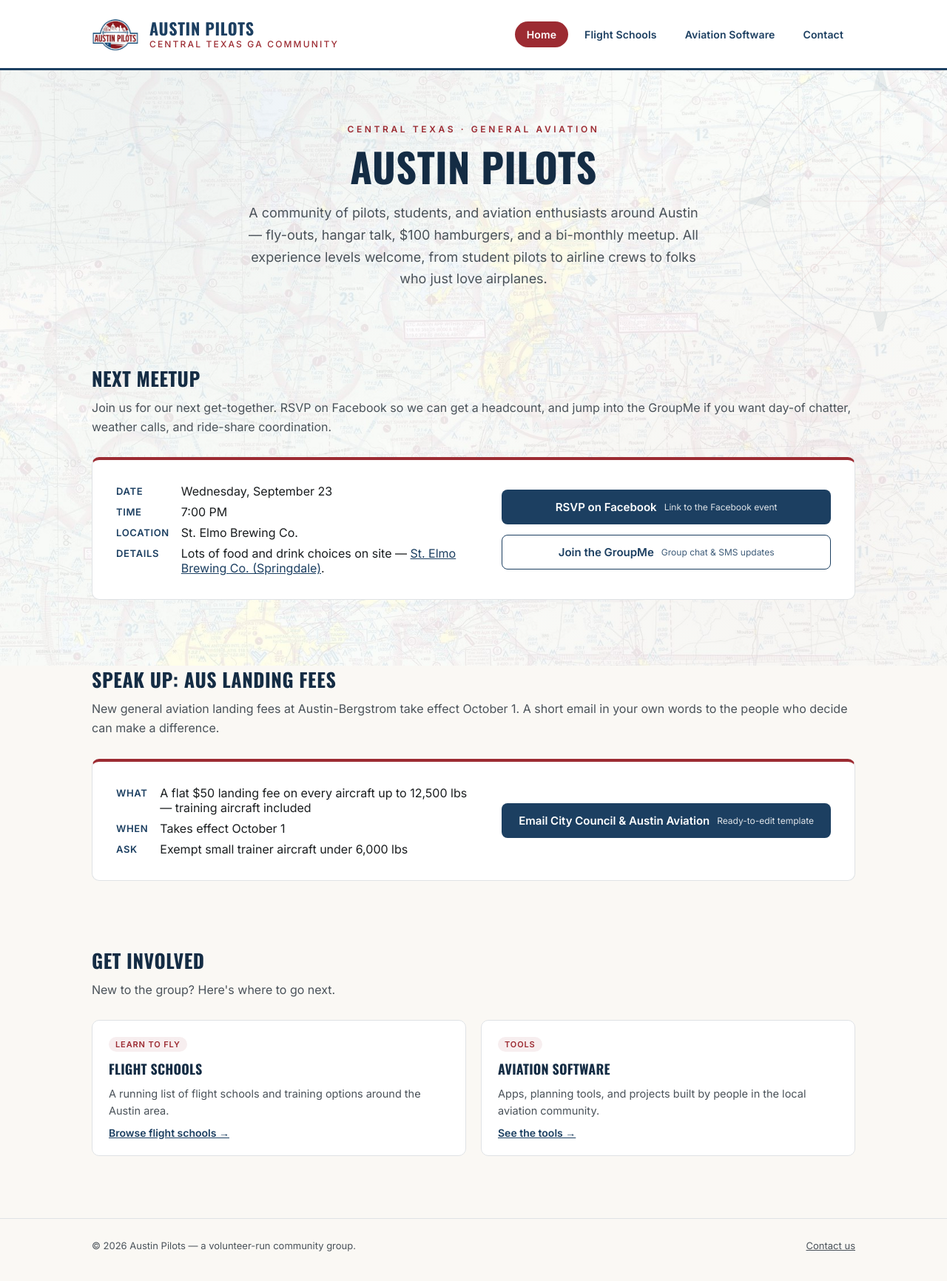
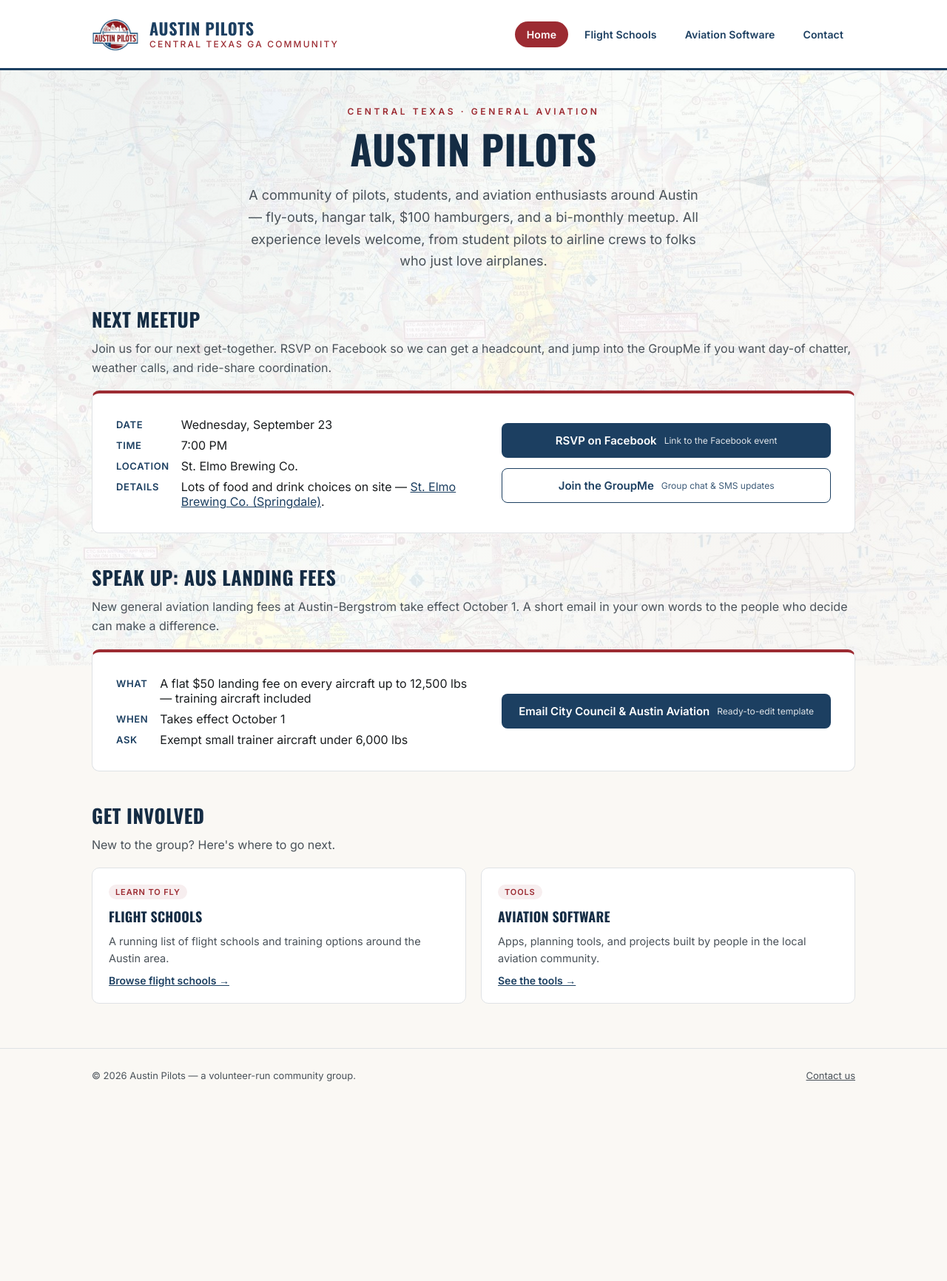
Before and after one commit to aboyden/austinpilots, a Jekyll site: the page built from index.html, in a window 1280 px wide. Shown: the whole page at 74% size. Built offline with Jekyll 4.4.1, drawn with Linux system fonts in a browser that asks for light colours; after the commit the page ends 1502 px from its top, so only the background shows below that.

Commit message:
Tighten vertical spacing between sections on the home page

```diff
--- a/_layouts/default.html
+++ b/_layouts/default.html
@@ -7,7 +7,7 @@
 <meta name="description" content="{{ page.description | default: site.description }}">
 <link rel="stylesheet" href="{{ '/css/styles.css' | relative_url }}?v={{ site.time | date: '%s' }}">
 </head>
-<body>
+<body{% if page.body_class %} class="{{ page.body_class }}"{% endif %}>
 {% include header.html %}
 <main>
 {{ content }}
--- a/css/styles.css
+++ b/css/styles.css
@@ -448,3 +448,8 @@ textarea.template { line-height: 1.55; resize: vertical; }
 
 main, section, .wrap, .card, .panel, .meetup, .meetup-details, .meetup-links { min-width: 0; }
 p, dd, li, h1, h2, h3, strong, a { overflow-wrap: anywhere; }
+
+/* Tighter vertical spacing on the home page */
+.home .hero { padding: 48px 0 24px; }
+.home section.block { padding: 20px 0; }
+.home section.block .section-sub { margin-bottom: 18px; }
--- a/index.html
+++ b/index.html
@@ -1,5 +1,6 @@
 ---
 layout: default
+body_class: home
 title: Home
 description: Austin Pilots — fly-outs, hangar talk, and monthly meetups for the Central Texas GA community.
 ---
```
